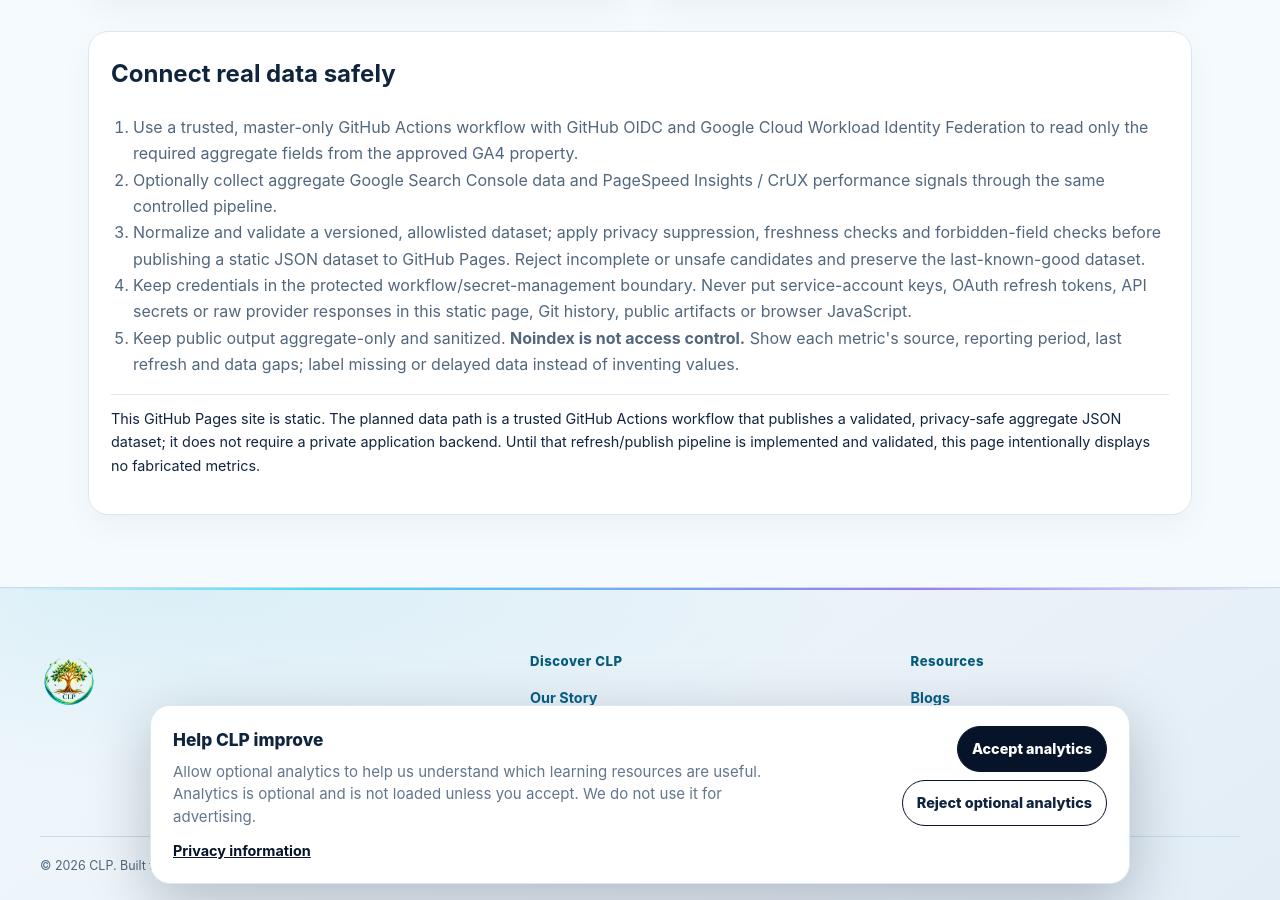
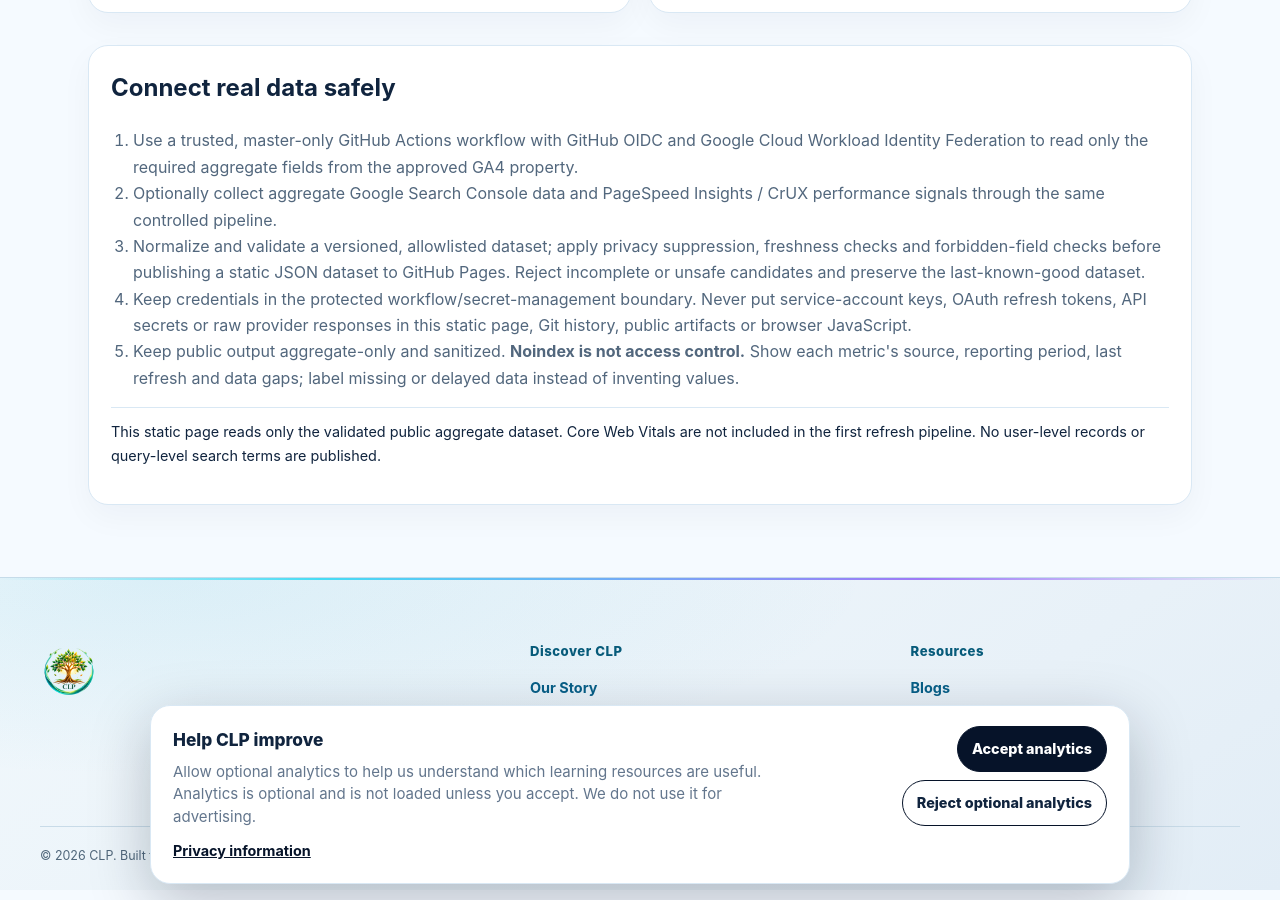
Before and after one commit to sanjeevkshu/clp, a Jekyll site: the page built from dashboard.md, in a window 1280 px wide and 900 px high, scrolled down 1742 px. Built offline with Jekyll 4.4.1, drawn with Linux system fonts in a browser that asks for light colours; some of the changed lines change nothing that is shown; some of the changed text lies outside the part shown.

Commit message:
Connect Health Board to validated aggregate dataset

```diff
--- a/dashboard.md
+++ b/dashboard.md
@@ -11,31 +11,31 @@
   <p class="eyebrow">CLP HEALTH BOARD</p>
   <h1>Website signals, <span>made clear.</span></h1>
   <p class="hero-lede">A single place to understand whether people are finding CLP, engaging with learning resources, and experiencing a fast, reliable website.</p>
-  <p class="dashboard-status"><strong>Connection status:</strong> Not connected — Google Analytics and Search Console data are not available yet.</p>
+  <p class="dashboard-status" id="dashboard-connection-status" role="status" aria-live="polite"><strong>Connection status:</strong> Waiting for the first validated refresh.</p>
 </section>
 
 <section class="content-section dashboard-content" aria-labelledby="dashboard-overview">
   <div class="section-heading">
     <p class="eyebrow">THE QUICK READ</p>
     <h2 id="dashboard-overview">Your website health at a glance</h2>
-    <p>Metrics are not connected yet. Values remain intentionally blank until a validated, privacy-safe data feed is available.</p>
+    <p id="dashboard-period">Values remain intentionally blank until a validated, privacy-safe dataset is available.</p>
   </div>
 
-  <div class="dashboard-grid" aria-label="Illustrative KPI cards">
+  <div class="dashboard-grid" aria-label="Aggregate website metrics">
     <article class="dashboard-card">
-      <p class="dashboard-kpi-label">Active users</p><p class="dashboard-kpi-value">—</p>
+      <p class="dashboard-kpi-label">Active users</p><p class="dashboard-kpi-value" data-metric="active_users">—</p>
       <p class="dashboard-kpi-note">People active in the selected period.</p><span class="dashboard-signal signal-neutral">Awaiting GA4</span>
     </article>
     <article class="dashboard-card">
-      <p class="dashboard-kpi-label">Engagement rate</p><p class="dashboard-kpi-value">—</p>
+      <p class="dashboard-kpi-label">Engagement rate</p><p class="dashboard-kpi-value" data-metric="engagement_rate">—</p>
       <p class="dashboard-kpi-note">Share of sessions that were engaged.</p><span class="dashboard-signal signal-neutral">Awaiting GA4</span>
     </article>
     <article class="dashboard-card">
-      <p class="dashboard-kpi-label">Organic search clicks</p><p class="dashboard-kpi-value">—</p>
+      <p class="dashboard-kpi-label">Organic search clicks</p><p class="dashboard-kpi-value" data-metric="organic_clicks">—</p>
       <p class="dashboard-kpi-note">Visits earned from Google Search results.</p><span class="dashboard-signal signal-neutral">Awaiting Search Console</span>
     </article>
     <article class="dashboard-card">
-      <p class="dashboard-kpi-label">Core Web Vitals</p><p class="dashboard-kpi-value">—</p>
+      <p class="dashboard-kpi-label">Core Web Vitals</p><p class="dashboard-kpi-value">Not connected</p>
       <p class="dashboard-kpi-note">Field experience for real visitors, where data is available.</p><span class="dashboard-signal signal-neutral">Awaiting CrUX / PSI</span>
     </article>
   </div>
@@ -72,7 +72,7 @@
       <li>Keep credentials in the protected workflow/secret-management boundary. Never put service-account keys, OAuth refresh tokens, API secrets or raw provider responses in this static page, Git history, public artifacts or browser JavaScript.</li>
       <li>Keep public output aggregate-only and sanitized. <strong>Noindex is not access control.</strong> Show each metric's source, reporting period, last refresh and data gaps; label missing or delayed data instead of inventing values.</li>
     </ol>
-    <p class="dashboard-note">This GitHub Pages site is static. The planned data path is a trusted GitHub Actions workflow that publishes a validated, privacy-safe aggregate JSON dataset; it does not require a private application backend. Until that refresh/publish pipeline is implemented and validated, this page intentionally displays no fabricated metrics.</p>
+    <p class="dashboard-note">This static page reads only the validated public aggregate dataset. Core Web Vitals are not included in the first refresh pipeline. No user-level records or query-level search terms are published.</p>
   </aside>
 </section>
 
@@ -115,3 +115,39 @@
 html[data-theme="light"] .dashboard-card,html[data-theme="light"] .dashboard-panel,html[data-theme="light"] .dashboard-next-steps{background:#fff;border-color:#d9e8f4}
 html[data-theme="light"] .dashboard-kpi-label,html[data-theme="light"] .dashboard-kpi-note,html[data-theme="light"] .dashboard-panel p,html[data-theme="light"] .dashboard-panel li,html[data-theme="light"] .dashboard-next-steps li{color:#52677d}
 </style>
+
+<script>
+(function () {
+  const status = document.getElementById("dashboard-connection-status");
+  const period = document.getElementById("dashboard-period");
+  const fmt = new Intl.NumberFormat(undefined, { maximumFractionDigits: 1 });
+  const show = (key, value) => {
+    const node = document.querySelector('[data-metric="' + key + '"]');
+    if (!node || typeof value !== "number" || !Number.isFinite(value)) return;
+    if (key === "engagement_rate") node.textContent = (value * 100).toFixed(1) + "%";
+    else node.textContent = fmt.format(value);
+  };
+  fetch("{{ '/dashboard-data.json' | relative_url }}", { cache: "no-store" })
+    .then(response => { if (!response.ok) throw new Error("dataset_unavailable"); return response.json(); })
+    .then(data => {
+      if (data.schema_version !== 1 || !data.sources || !data.metrics) throw new Error("dataset_invalid");
+      Object.keys(data.metrics).forEach(key => show(key, data.metrics[key]));
+      const available = Object.values(data.sources).some(source => source && source.status === "available");
+      if (status) status.textContent = available ? "Connection status: Validated aggregate data available." : "Connection status: No publishable aggregate data available yet.";
+      if (period && data.reporting_period && data.reporting_period.start_date && data.reporting_period.end_date) {
+        period.textContent = "Reporting period: " + data.reporting_period.start_date + " to " + data.reporting_period.end_date + ". Data is aggregate-only and may be delayed.";
+      }
+      document.querySelectorAll(".dashboard-card").forEach(card => {
+        const metric = card.querySelector("[data-metric]");
+        if (!metric) return;
+        const sourceName = metric.dataset.metric === "organic_clicks" ? "search_console" : "ga4";
+        const source = data.sources[sourceName];
+        const signal = card.querySelector(".dashboard-signal");
+        if (signal && source) signal.textContent = source.status === "available" ? "Validated aggregate" : (source.status === "suppressed" ? "Low-volume data suppressed" : "Not available");
+      });
+    })
+    .catch(() => {
+      if (status) status.textContent = "Connection status: Dataset unavailable; no live values are shown.";
+    });
+})();
+</script>
```
